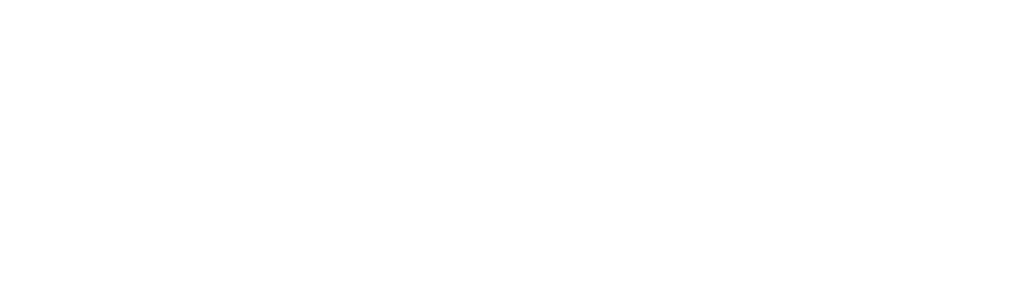
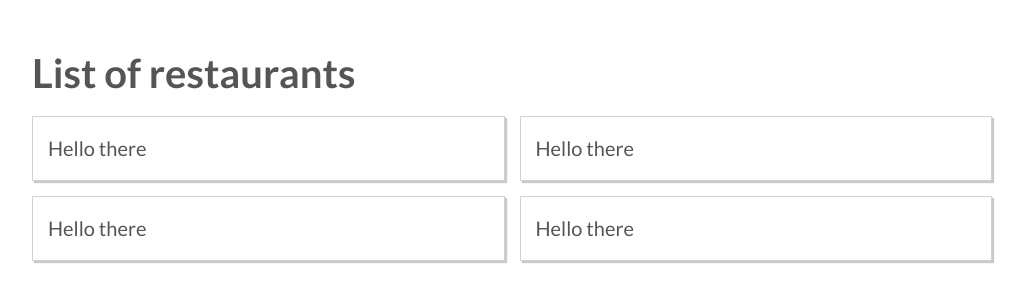
Before and after one commit to ahmedsadman/foodhub-web, a React (Create React App) app: page /admin in a window 1280 px wide. Shown: the top 302 px of the page, without its empty margins (128-1153 px from the left). Built offline with nearby package versions, Linux system fonts and the light colour scheme.

Commit message:
admin page design start

```diff
--- a/src/App.js
+++ b/src/App.js
@@ -3,6 +3,7 @@
 import Home from './routes/Home';
 import Auth from './routes/Auth';
 import SearchResult from './routes/SearchResult';
+import AdminDashboard from './routes/admin/Dashboard';
 
 const App = () => {
     return (
@@ -12,6 +13,7 @@
                     <Route path='/' exact component={Home} />
                     <Route path='/auth' exact component={Auth} />
                     <Route path='/restaurants/search' exact component={SearchResult} />
+                    <Route path='/admin' exact component={AdminDashboard} />
                 </div>
             </BrowserRouter>
         </div>
--- /dev/null
+++ b/src/components/common/Card.js
@@ -0,0 +1,18 @@
+import React from 'react';
+
+export const Card = (props) => {
+    return (
+        <div style={styles.container}>
+            {props.children}
+        </div>
+    )
+};
+
+const styles = {
+    container: {
+        height: 'auto',
+        border: '1px solid rgb(209, 209, 209)',
+        padding: '20px 15px',
+        boxShadow: '2px 2px 1px #c9c9c9'
+    }
+}
--- /dev/null
+++ b/src/routes/admin/Dashboard.js
@@ -0,0 +1,33 @@
+import React, { Component } from 'react';
+import { Card } from '../../components/common/Card';
+import styles from '../../views/admin/Dashboard.module.css';
+
+class AdminDashboard extends Component {
+    componentDidMount() {
+        console.log('Component mounted');
+    }
+
+    render() {
+        return (
+            <div className={styles.container}>
+                <h1>List of restaurants</h1>
+                <div className={styles.cardContainer}>
+                    <Card>
+                        <p>Hello there</p>
+                    </Card>
+                    <Card>
+                        <p>Hello there</p>
+                    </Card>
+                    <Card>
+                        <p>Hello there</p>
+                    </Card>
+                    <Card>
+                        <p>Hello there</p>
+                    </Card>
+                </div>
+            </div>
+        );
+    }
+}
+
+export default AdminDashboard;
--- /dev/null
+++ b/src/views/admin/Dashboard.module.css
@@ -0,0 +1,18 @@
+.container * {
+    margin: 0;
+    padding: 0;
+    box-sizing: border-box;
+}
+
+.container {
+    width: 960px;
+    margin: 0 auto;
+    padding: 50px 0;
+}
+
+.cardContainer {
+    display: grid;
+    grid-template-columns: repeat(2, 1fr);
+    grid-gap: 15px;
+    margin: 20px auto;
+}
```
